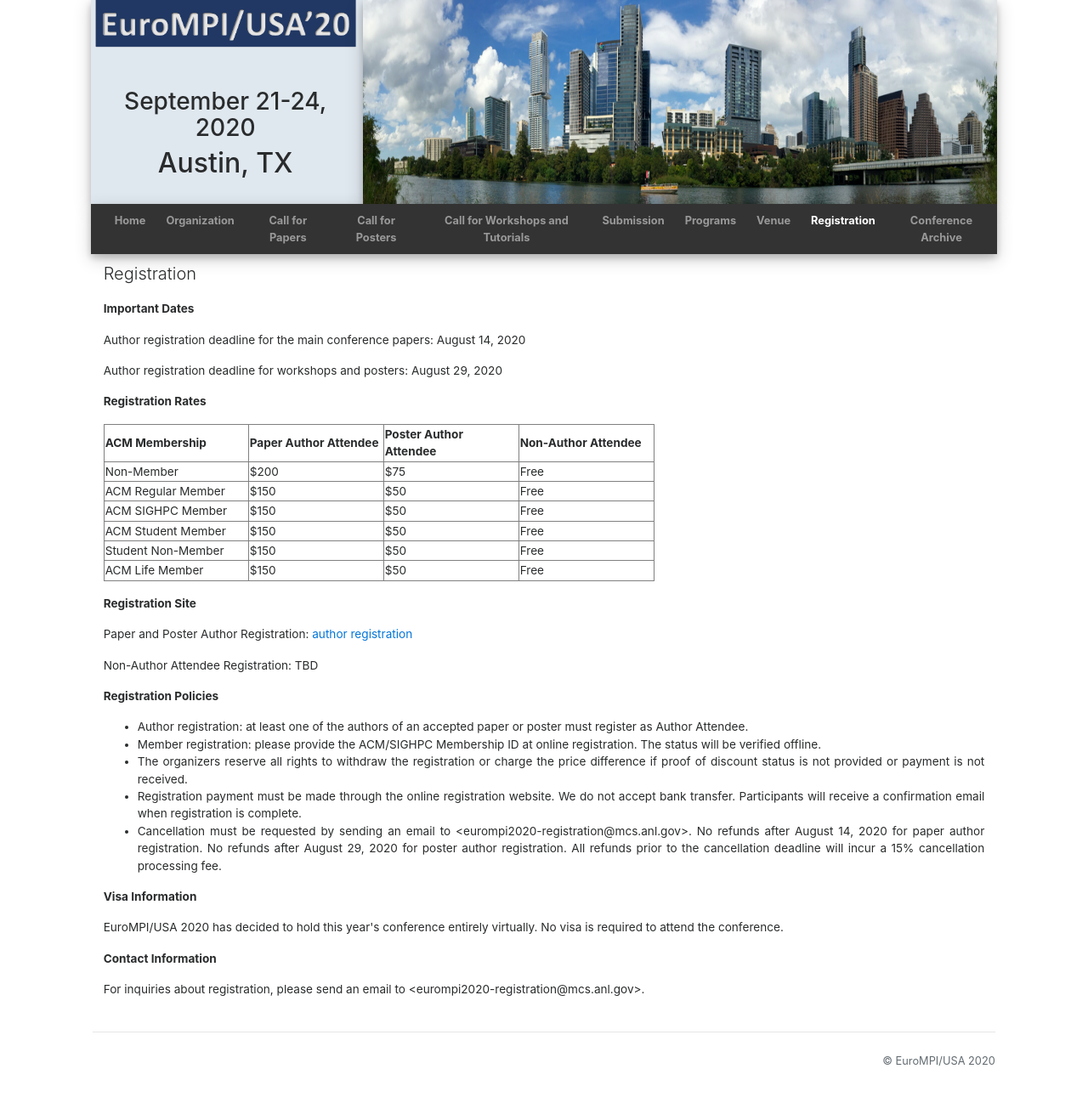
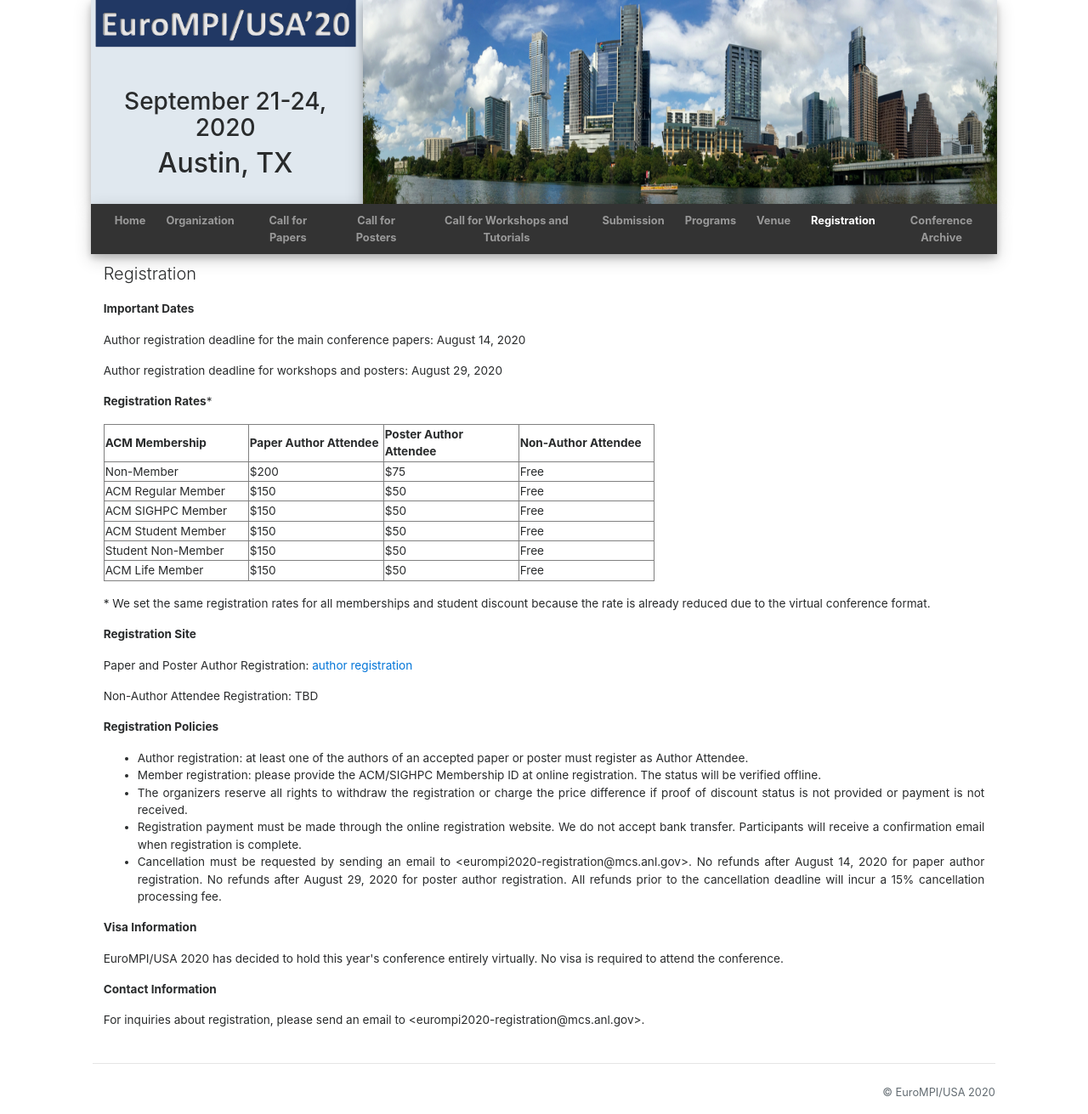
Before and after one commit to eurompi/eurompi.github.io, a Jekyll site: the page built from registration.html, in a window 1280 px wide. Shown: the whole page at 85% size. Built offline with Jekyll 4.4.1, drawn with Linux system fonts in a browser that asks for light colours; nearby versions of some CDN libraries; before the commit the page ends 1275 px from its top, so only the background shows below that.

Commit message:
Add explanation in registration rate

```diff
--- a/registration.html
+++ b/registration.html
@@ -10,7 +10,7 @@
           <p>Author registration deadline for the main conference papers: August 14, 2020</p>
           <p>Author registration deadline for workshops and posters: August 29, 2020</p>
 
-          <p><strong>Registration Rates</strong></p>
+          <p><strong>Registration Rates</strong>*</p>
               <table border="1" cellpadding="1" cellspacing="1"><thead><tr><th scope="col" style="width:170px">ACM Membership</th>
                     <th scope="col" style="width:159px"> Paper Author Attendee</th>
                     <th scope="col" style="width:159px"> Poster Author Attendee</th>
@@ -45,6 +45,7 @@
               <p> </p>
               <p> </p>
               <p> </p>
+          <p>* We set the same registration rates for all memberships and student discount because the rate is already reduced due to the virtual conference format.</p>
 
           <p><strong>Registration Site</strong></p>
           <p>Paper and Poster Author Registration: <a href="https://go.regform.com/#!/registration/7elknXQ/info" target="_blank">author registration</a></p>
@@ -57,7 +58,7 @@
 
                 <li> Author registration: at least one of the authors of an accepted paper or poster must register as Author Attendee.</li>
 
-           <li> Member registration: please provide the ACM/SIGHPC Membership ID at online registration. The status will be verified offline.</li>
+                <li> Member registration: please provide the ACM/SIGHPC Membership ID at online registration. The status will be verified offline.</li>
 
                 <li> The organizers reserve all rights to withdraw the registration or charge the price difference if proof of discount status is not provided or payment is not received.</li>
 
```
